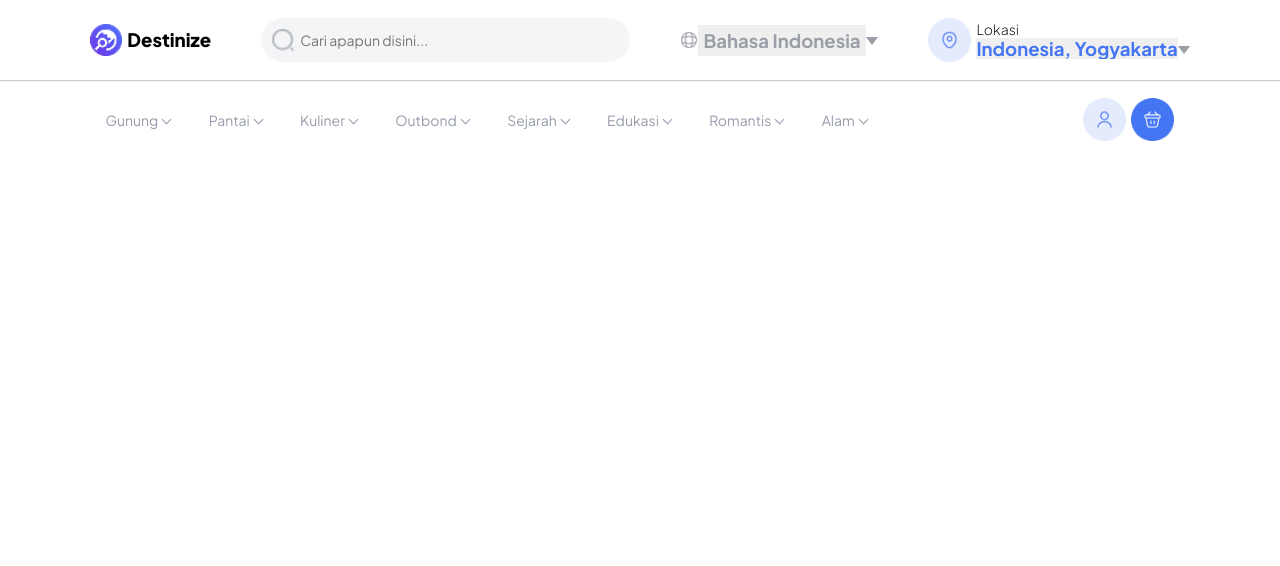
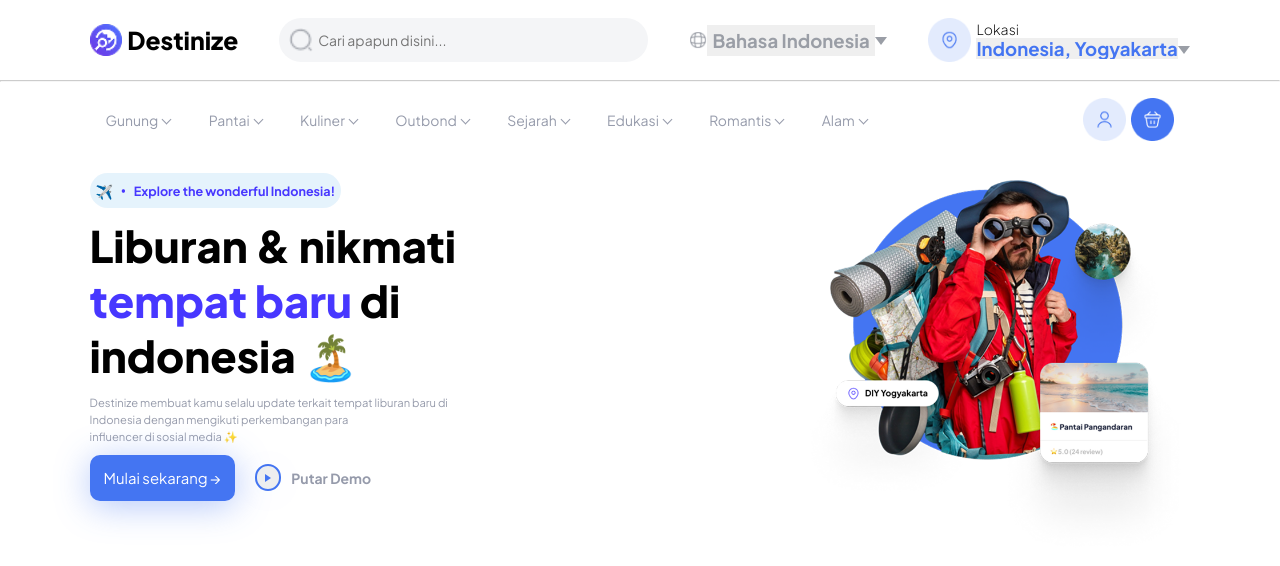
Before and after one commit to Ansssh/Destinize, a plain HTML site: page index.html in a window 1280 px wide. Drawn offline with Linux system fonts and the light colour scheme.

Commit message:
Added Hero Section & improved header a bit

```diff
--- a/index.html
+++ b/index.html
@@ -39,6 +39,12 @@
                     <div class="triangle2"></div>
                 </div>
             </div>
+        </div>
+
+        <div id="hamburger">
+            <div class="l1"></div>
+            <div class="l2"></div>
+            <div class="l3"></div>
         </div>
     </header>
     <hr id="header-finish">
@@ -84,6 +90,37 @@
             <img src="assets/logos/cart.png" alt="cart" id="cart">
         </div>
     </div>
+
+    <!-- Hero Section -->
+    <div class="hero-section">
+
+        <div class="hero__explore">
+            <div id="hero_wonders">
+                <span id="hero__emoji">✈️</span> <span id="hero__dot">᛫</span><span id="hero__tag">Explore the wonderful
+                    Indonesia! </span>
+            </div>
+            <h1 id="hero__heading">
+                Liburan & nikmati <br>
+                <span id="hero__summer">tempat baru</span> di <br>
+                indonesia ️🏝️
+            </h1>
+
+            <p id="hero_description">
+                Destinize membuat kamu selalu update terkait tempat liburan baru di <br>Indonesia dengan mengikuti
+                perkembangan para <br> influencer di sosial media ✨
+            </p>
+            <div class="hero_buttons">
+                <button id="hero__button">Mulai sekarang →</button>
+                <div id="hero__play-button">
+                    <button id="hero_play">
+                        <div id="hero_triangle"> </div>
+                    </button>
+                    <label for="hero_play" id="hero_play-label">Putar Demo</label>
+                </div>
+            </div>
+        </div>
+        <img src="assets/backgrounds/hero-section.png" alt="hero-section" id="hero__img">
+    </div>
     <script src="script.js"></script>
 </body>
 
--- a/style.css
+++ b/style.css
@@ -48,7 +48,7 @@ header {
 }
 
 #logo-name {
-    font-size: var(--fs-base);
+    font-size: var(--fs-md);
     font-family: 'jk';
     font-weight: 800;
 }
@@ -202,11 +202,35 @@ header {
     opacity: 0.5;
 }
 
+/* Hamburger Menu */
+
+#hamburger{
+    display: flex;
+    flex-direction: column;
+    gap: 3.5px;
+    align-items: center;
+    display: none;
+}
+
+.l1, .l2, .l3{
+    width: 30px;
+    height: 2px;
+    background-color: rgb(154, 158, 166);
+}
+
+@media only screen and (max-width: 550px) {
+    #hamburger{
+        display: flex;
+    }
+    .language, .location, #search-panel{
+        display: none;
+    }
+}
 
 
 /* navigation Bar */
 
-#nav-container{
+#nav-container {
     display: flex;
     justify-content: space-between;
     margin-left: 7vw;
@@ -215,16 +239,16 @@ header {
     align-items: center;
 }
 
-#nav-bar{
+#nav-bar {
     display: flex;
     gap: 3vw;
     flex-wrap: wrap;
 }
 
 
-.link{
+.link {
     display: flex;
-    align-items:center;
+    align-items: center;
     gap: 5px;
     text-decoration: none;
     color: #969BAB;
@@ -245,11 +269,169 @@ header {
 }
 
 
-#navigation-buttons{
+#navigation-buttons {
     display: flex;
     gap: 5px;
 }
 
-#user, #cart{
-    width:  var(--fs-xl);
+#user,
+#cart {
+    width: var(--fs-xl);
 }
+
+
+/* hero section */
+
+.hero-section {
+    display: flex;
+    margin-left: 7vw;
+    margin-right: 7vw;
+    align-items: start;
+    justify-content: space-between;
+
+    @media only screen and (max-width: 750px) {
+        flex-direction: column;
+
+    }
+}
+
+.hero__explore {
+    display: flex;
+    flex-direction: column;
+    gap: 10px;
+    align-items: start;
+    margin-top: 1rem;
+}
+
+#hero__heading {
+    font-weight: 800;
+    font-size: var(--fs-xl);
+
+    @media only screen and (max-width: 750px) {
+        br {
+            display: none;
+        }
+    }
+}
+
+#hero_wonders {
+    background-color: rgba(7, 137, 223, 0.1);
+    padding: 2px;
+    padding-left: 6px;
+    padding-right: 6px;
+    border-radius: 50px;
+    display: flex;
+    gap: 3px;
+    align-items: center;
+}
+
+#hero__emoji {
+    font-size: var(--fs-sm);
+}
+
+#hero__tag {
+    font-size: calc(var(--fs-sm)* 0.9);
+    display: flex;
+    align-items: center;
+    font-weight: 700;
+    color: #4737FF;
+}
+
+#hero__dot {
+    font-size: var(--fs-md);
+    color: #4737FF;
+
+}
+
+#hero_description {
+    line-height: 1.5;
+    font-size: calc(var(--fs-sm) * 0.8);
+    color: #969BAB;
+
+    @media only screen and (max-width: 750px) {
+        br {
+            display: none;
+        }
+
+        font-size: calc(var(--fs-base));
+
+
+    }
+}
+
+#hero__img {
+    width: calc(var(--fs-xxxl) + 20rem);
+    @media only screen and (max-width: 700px) {
+    width: calc(var(--fs-xxxl) + 15rem);
+
+    }
+    justify-self: center;
+}
+
+
+#hero__summer {
+    color: #4737FF;
+}
+
+
+.hero_buttons {
+    display: flex;
+    align-items: center;
+    gap: 20px;
+    @media only screen and (max-width: 750px) {
+        width: 70%;
+        justify-content: space-between;
+
+    }
+}
+
+#hero__button {
+    background-color: #4475F2;
+    padding: calc(var(--fs-sm));
+    border: transparent;
+    color: white;
+    border-radius: 10px;
+    -webkit-box-shadow: 0px 20px 35px 0px rgba(68, 117, 242, 0.4);
+    -moz-box-shadow: 0px 20px 35px 0px rgba(68, 117, 242, 0.4);
+    box-shadow: 0px 5px 35px 0px rgba(68, 117, 242, 0.4);
+    font-size: calc(var(--fs-base) * 0.8);
+
+}
+
+#hero__play-button {
+    display: flex;
+    align-items: center;
+    justify-content: center;
+    gap: 10px;
+}
+
+
+
+#hero_play {
+    width: 2em;
+    border: 2px solid #4475F2;
+    border-radius: 45px;
+    display: flex;
+    align-items: center;
+    justify-content: center;
+    aspect-ratio: 1;
+}
+
+#hero_triangle {
+    width: 0px;
+    height: 0px;
+    border-style: solid;
+    border-width: 4px 0 4px 6.9px;
+    border-color: transparent transparent transparent #4475F2;
+    transform: rotate(0deg);
+    -webkit-box-shadow: 0px 3px 35px 0px rgba(68, 117, 242, 0.4);
+    -moz-box-shadow: 0px 3px 35px 0px rgba(68, 117, 242, 0.4);
+    box-shadow: 0px 3px 35px 0px rgba(68, 117, 242, 0.4);
+    margin-left: 1px;
+}
+
+#hero_play-label {
+    color: #969BAB;
+    font-weight: 700;
+    font-size: var(--fs-sm);
+}
```
Also changed, not shown: assets/logos/ham.png (added).
